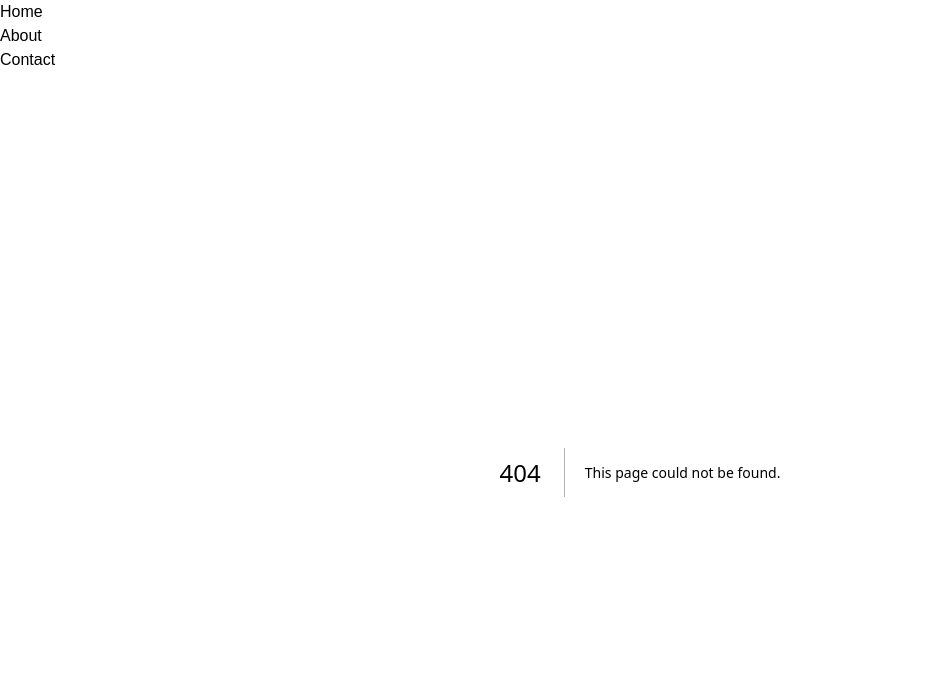
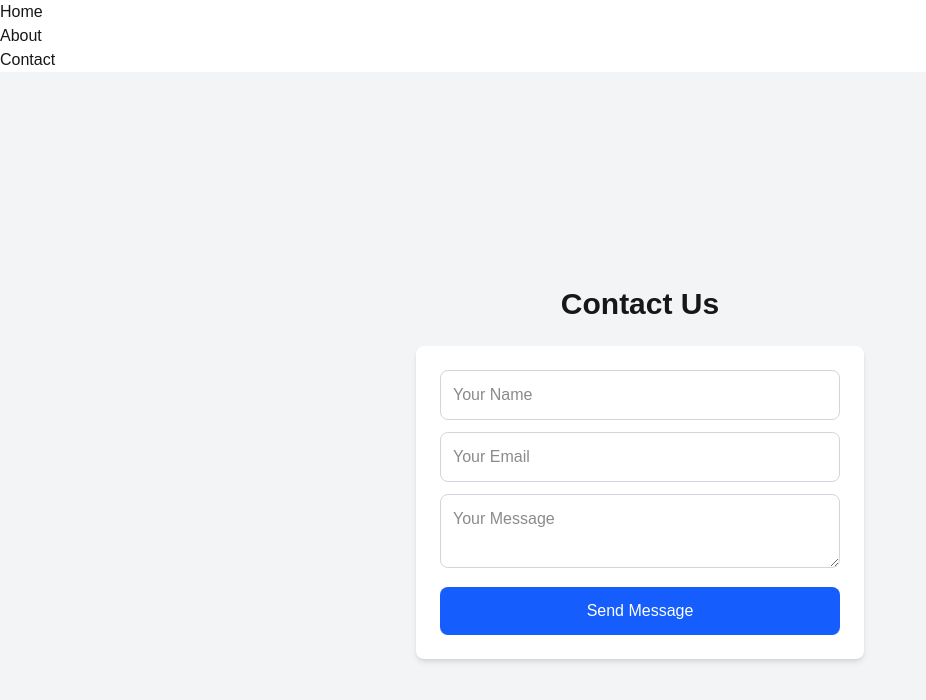
Before and after one commit to kawaben/inganjiapp, a Next.js app: page /contact in a window 1280 px wide. Before the commit this address had no page. Shown: the top 700 px of the page, without its empty margins (0-926 px from the left). Built offline with nearby package versions, Linux system fonts and the light colour scheme.

Commit message:
created contact page and admin page

```diff
--- /dev/null
+++ b/app/admin/page.js
@@ -0,0 +1,83 @@
+"use client";
+import { useEffect, useState } from "react";
+
+export default function AdminPanel() {
+  const [messages, setMessages] = useState([]);
+  const [loading, setLoading] = useState(true);
+
+  // Fetch messages from API
+  useEffect(() => {
+    fetchMessages();
+  }, []);
+
+  async function fetchMessages() {
+    try {
+      const response = await fetch("/api/messages");
+      const data = await response.json();
+      setMessages(data);
+    } catch (error) {
+      console.error("Error fetching messages:", error);
+    } finally {
+      setLoading(false);
+    }
+  }
+
+  // Delete message
+  async function deleteMessage(id) {
+    if (!confirm("Are you sure you want to delete this message?")) return;
+
+    try {
+      const response = await fetch("/api/messages", {
+        method: "DELETE",
+        headers: { "Content-Type": "application/json" },
+        body: JSON.stringify({ id }),
+      });
+
+      if (response.ok) {
+        setMessages(messages.filter((msg) => msg.id !== id));
+      }
+    } catch (error) {
+      console.error("Error deleting message:", error);
+    }
+  }
+
+  return (
+    <div className="p-6 min-h-screen bg-gray-100">
+      <h1 className="text-3xl font-bold mb-6 text-center">Admin Messages</h1>
+
+      {loading ? (
+        <p>Loading messages...</p>
+      ) : messages.length === 0 ? (
+        <p className="text-gray-600 text-center">No messages yet.</p>
+      ) : (
+        <table className="w-full bg-white shadow-md rounded-lg overflow-hidden">
+          <thead className="bg-gray-200">
+            <tr>
+              <th className="p-3 text-left">Name</th>
+              <th className="p-3 text-left">Email</th>
+              <th className="p-3 text-left">Message</th>
+              <th className="p-3 text-left">Actions</th>
+            </tr>
+          </thead>
+          <tbody>
+            {messages.map((msg) => (
+              <tr key={msg.id} className="border-b">
+                <td className="p-3">{msg.name}</td>
+                <td className="p-3">{msg.email}</td>
+                <td className="p-3">{msg.message}</td>
+                <td className="p-3">
+                  <button
+                    onClick={() => deleteMessage(msg.id)}
+                    className="bg-red-500 text-white px-3 py-1 rounded hover:bg-red-600"
+                  >
+                    Delete
+                  </button>
+                </td>
+              </tr>
+            ))}
+          </tbody>
+        </table>
+      )}
+    </div>
+  );
+}
--- /dev/null
+++ b/app/api/contact/route.js
@@ -0,0 +1,30 @@
+import { NextResponse } from "next/server";
+import mysql from "mysql2/promise";
+
+// Database connection
+const db = await mysql.createConnection({
+  host: "localhost",
+  user: "root",
+  password: "lbqp25!xaA01",
+  database: "inganjiapp",
+});
+
+// Handle POST requests
+export async function POST(req) {
+  try {
+    // Parse JSON request body
+    const { name, email, message } = await req.json();
+
+    // Insert data into MySQL database
+    await db.execute("INSERT INTO contacts (name, email, message) VALUES (?, ?, ?)", [
+      name,
+      email,
+      message,
+    ]);
+
+    return NextResponse.json({ success: true, message: "Message saved successfully!" });
+  } catch (error) {
+    console.error("Database error:", error);
+    return NextResponse.json({ success: false, message: "Error saving message" }, { status: 500 });
+  }
+}
--- /dev/null
+++ b/app/api/messages/route.js
@@ -0,0 +1,33 @@
+import { NextResponse } from "next/server";
+import mysql from "mysql2/promise";
+
+// Database connection
+const db = await mysql.createConnection({
+    host: "localhost",
+    user: "root",
+    password: "lbqp25!xaA01",
+    database: "inganjiapp",
+});
+
+// Fetch all messages
+export async function GET() {
+  try {
+    const [messages] = await db.execute("SELECT * FROM contacts ORDER BY id DESC");
+    return NextResponse.json(messages);
+  } catch (error) {
+    console.error("Database error:", error);
+    return NextResponse.json({ error: "Error fetching messages" }, { status: 500 });
+  }
+}
+
+// Delete a message
+export async function DELETE(req) {
+  try {
+    const { id } = await req.json();
+    await db.execute("DELETE FROM contacts WHERE id = ?", [id]);
+    return NextResponse.json({ success: true, message: "Message deleted" });
+  } catch (error) {
+    console.error("Database error:", error);
+    return NextResponse.json({ error: "Error deleting message" }, { status: 500 });
+  }
+}
--- /dev/null
+++ b/app/contact/page.js
@@ -0,0 +1,75 @@
+"use client";
+
+import { useState } from "react";
+
+export default function ContactPage() {
+  const [formData, setFormData] = useState({ name: "", email: "", message: "" });
+  const [status, setStatus] = useState("");
+
+  const handleChange = (e) => {
+    setFormData({ ...formData, [e.target.name]: e.target.value });
+  };
+
+  const handleSubmit = async (e) => {
+    e.preventDefault();
+    setStatus("Sending...");
+
+    try {
+      const response = await fetch("/api/contact", {
+        method: "POST",
+        headers: { "Content-Type": "application/json" },
+        body: JSON.stringify(formData),
+      });
+
+      if (response.ok) {
+        setStatus("Message sent successfully!");
+        setFormData({ name: "", email: "", message: "" });
+      } else {
+        setStatus("Something went wrong. Please try again.");
+      }
+    } catch (error) {
+      setStatus("Network error. Try again.");
+    }
+  };
+
+  return (
+    <div className="flex flex-col items-center justify-center min-h-screen bg-gray-100 p-4">
+      <h1 className="text-3xl font-bold mb-6">Contact Us</h1>
+      <form onSubmit={handleSubmit} className="bg-white p-6 rounded-lg shadow-md w-full max-w-md">
+        <input
+          type="text"
+          name="name"
+          placeholder="Your Name"
+          value={formData.name}
+          onChange={handleChange}
+          required
+          className="w-full p-3 border border-gray-300 rounded-lg mb-3 focus:outline-none focus:ring-2 focus:ring-blue-500"
+        />
+        <input
+          type="email"
+          name="email"
+          placeholder="Your Email"
+          value={formData.email}
+          onChange={handleChange}
+          required
+          className="w-full p-3 border border-gray-300 rounded-lg mb-3 focus:outline-none focus:ring-2 focus:ring-blue-500"
+        />
+        <textarea
+          name="message"
+          placeholder="Your Message"
+          value={formData.message}
+          onChange={handleChange}
+          required
+          className="w-full p-3 border border-gray-300 rounded-lg mb-3 focus:outline-none focus:ring-2 focus:ring-blue-500"
+        />
+        <button
+          type="submit"
+          className="w-full bg-blue-600 text-white p-3 rounded-lg hover:bg-blue-700 transition"
+        >
+          Send Message
+        </button>
+      </form>
+      {status && <p className="mt-4 text-gray-700">{status}</p>}
+    </div>
+  );
+}
--- a/app/posts/[id]/page.js
+++ /dev/null
@@ -1,16 +0,0 @@
-export async function generateStaticParams() {
-    const posts = await fetch("https://jsonplaceholder.typicode.com/posts").then(res => res.json());
-
-    return posts.slice(0, 5).map(post => ({ id: post.id.toString() }));
-  }
-
-  export default async function Post({ params }) {
-    const post = await fetch(`https://jsonplaceholder.typicode.com/posts/${params.id}`).then(res => res.json());
-
-    return (
-      <div>
-        <h1>{post.title}</h1>
-        <p>{post.body}</p>
-      </div>
-    );
-  }
--- a/package.json
+++ b/package.json
@@ -9,9 +9,10 @@
     "lint": "next lint"
   },
   "dependencies": {
+    "mysql2": "^3.14.0",
+    "next": "15.2.3",
     "react": "^19.0.0",
-    "react-dom": "^19.0.0",
-    "next": "15.2.3"
+    "react-dom": "^19.0.0"
   },
   "devDependencies": {
     "@tailwindcss/postcss": "^4",
```
Also changed, not shown: 1 other file (tests, documents, lock files or other folders).
